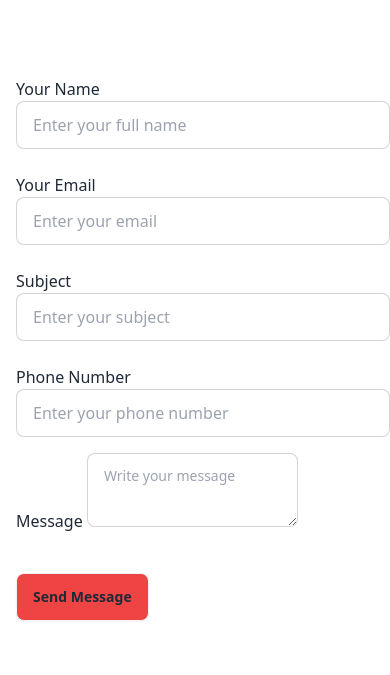
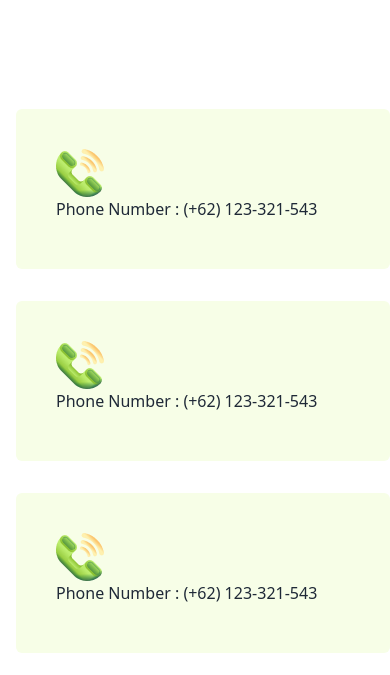
Before and after one commit to syedshohag477/SHOHAG-S, a plain HTML site: page index.html in a window 390 px wide. Shown: the part 4318-4993 px from the top of the page. Drawn offline with nearby package versions, Linux system fonts and the light colour scheme.

Commit message:
commit after our new products  section make responsive

```diff
--- a/index.html
+++ b/index.html
@@ -264,7 +264,26 @@
             <!-- form section starts here  -->
             <section class="ml-4 my-20">
               <div class="container">
-                <div class="grid grid-cols-1 lg:grid-cols-3">
+                <div class="grid grid-cols-1 lg:grid-cols-3 gap-6 row-end-auto">
+                  <div>
+                    <div class="bg-lime-50 pl-10 pt-10 h-40 mt-8 rounded-md ">
+                      <img src="Images/git1.png" alt="">
+                      <h6>Phone Number :
+                        (+62) 123-321-543</h6>
+                    </div>
+
+                    <div class="bg-lime-50 pl-10 pt-10 h-40 mt-8 rounded-md">
+                      <img src="Images/git1.png" alt="">
+                      <h6>Phone Number :
+                        (+62) 123-321-543</h6>
+                    </div>
+
+                    <div class="bg-lime-50 pl-10 pt-10 h-40 mt-8 rounded-md">
+                      <img src="Images/git1.png" alt="">
+                      <h6>Phone Number :
+                        (+62) 123-321-543</h6>
+                    </div>
+                  </div>
                   <div class="lg:col-span-2">
                     <div class="grid gap-6 grid-cols-1 lg:grid-cols-2">
 
@@ -297,12 +316,14 @@
                     </div>
                     <div class="mt-4">
                       <label for="">Message</label>
-                      <textarea class="lg:w-full textarea textarea-bordered" placeholder="Write your message"></textarea>
+                      <textarea class="w-full textarea textarea-bordered" placeholder="Write your message" rows="10"></textarea>
 
                     </div>
                     <button class="mt-10 btn btn bg-red-500 lg:w-full">Send Message</button>
 
                   </div>
+
+
                 </div>
               </div>
             </section>
```
Also changed, not shown: Images/git1.png (renamed from Images/Group 1171275317.png), Images/git2.png (renamed from Images/Group 1171275318.png), Images/git3.png (renamed from Images/Group 1171275321.png).
